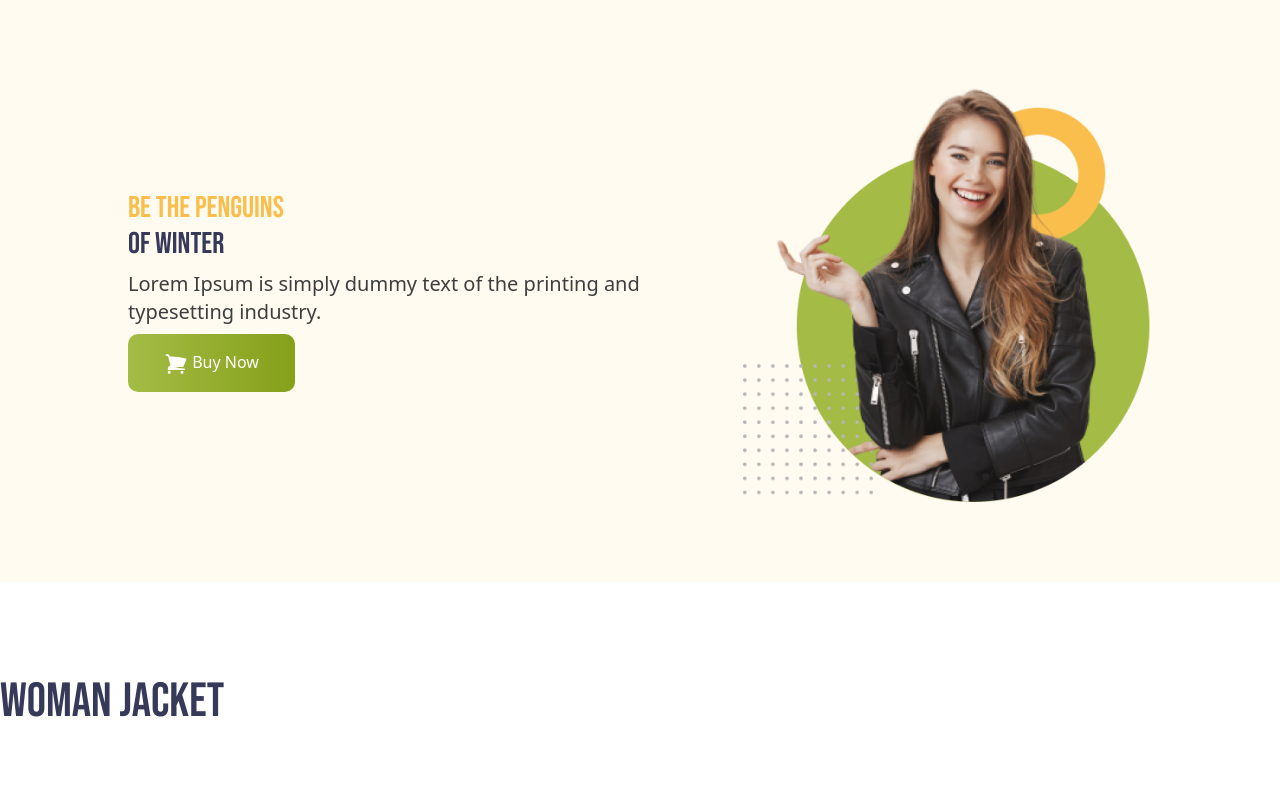
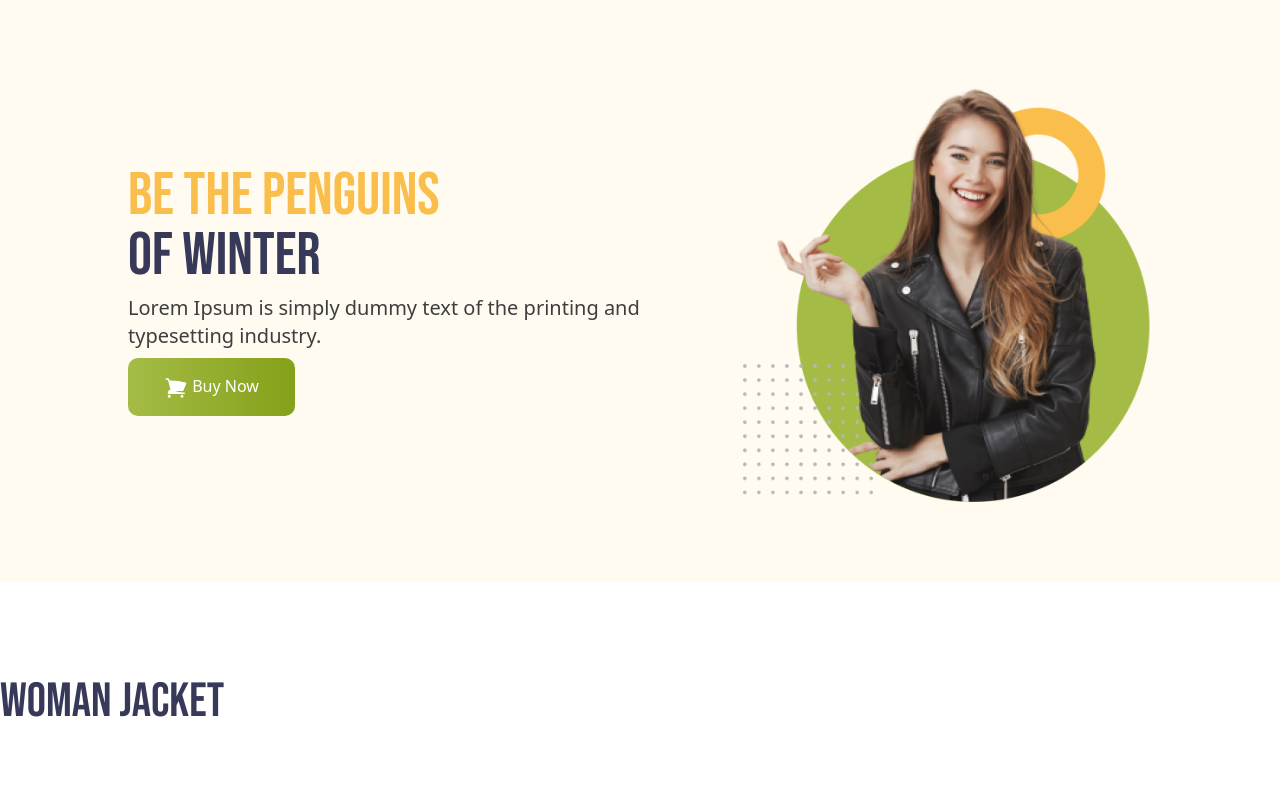
Before and after one commit to aref-360nobra/pengiun-fashon, a plain HTML site: page index.html in a window 1280 px wide. Shown: the top 800 px of the page. Drawn offline with nearby package versions, Linux system fonts and the light colour scheme.

Commit message:
banner fixed

```diff
--- a/index.html
+++ b/index.html
@@ -109,7 +109,7 @@
         </nav> -->
         <div class="flex flex-col md:flex-row justify-between items-center">
             <div class="space-y-2">
-                <h1 class="text-3xl uppercase font-bebas-neue">
+                <h1 class="text-6xl uppercase font-bebas-neue">
                     <span class="text-[#FABE4C] ">Be the Penguins</span>
                     <br>
                     <span class="text-[#363958]">of Winter</span>
```
